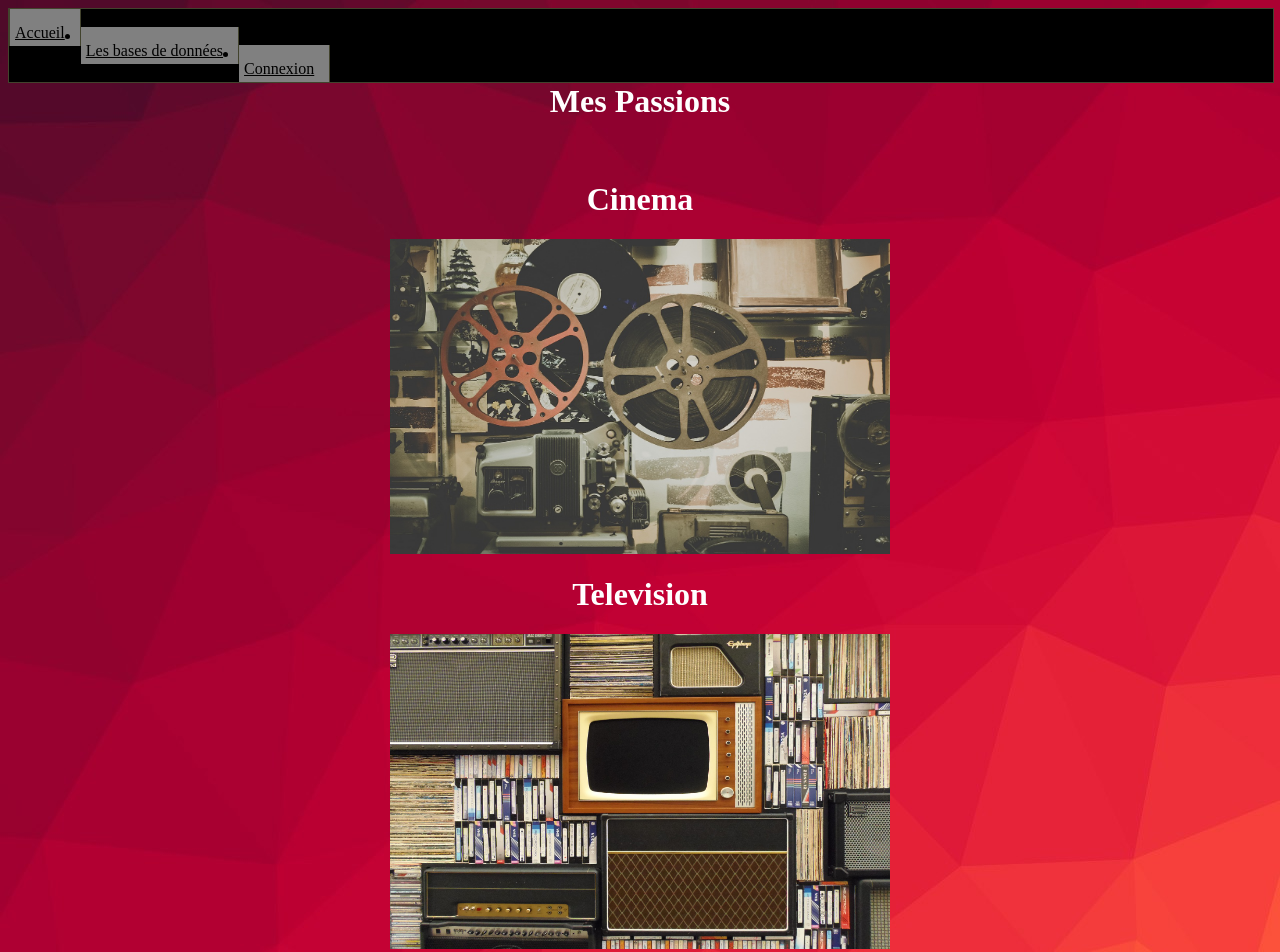
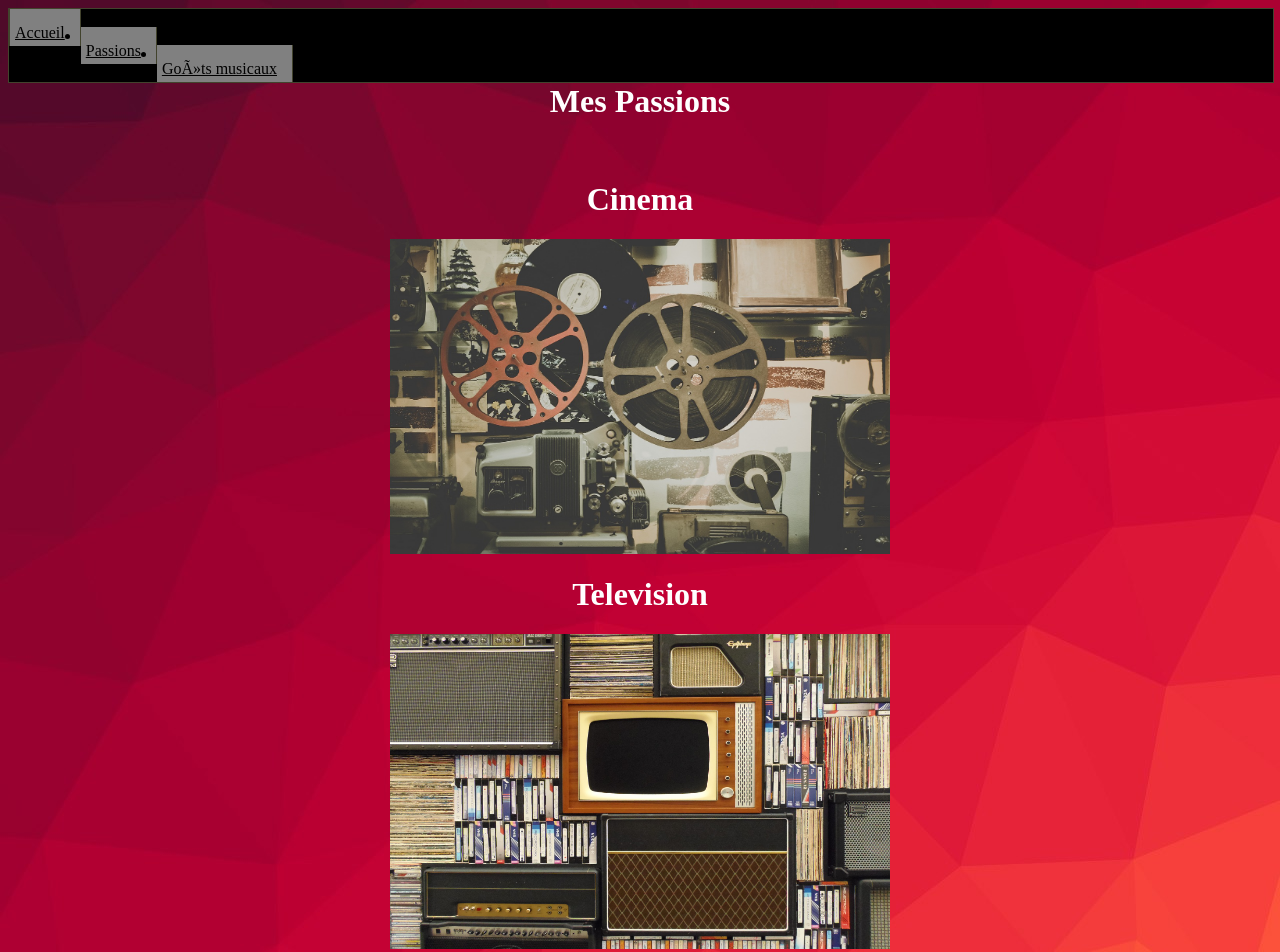
Before and after one commit to Epsilon11Delta/Epsilon11Delta.github.io, a plain HTML site: page origins/passions.html in a window 1280 px wide. Shown: the top 952 px of the page. Drawn offline with Linux system fonts and the light colour scheme.

```diff
--- a/origins/passions.html
+++ b/origins/passions.html
@@ -31,13 +31,13 @@
 }
  </style>
  <center>
- <title>SW NR CH</title>
+ <title>1ES - Mes Passions</title>
 </head>
 <body background="assets/bg.png">
 <ul id="nav">
    <li id="nav-home"><a href="page internet.html">Accueil</a></li>
-   <li id="nav-about"><a href="../Base de donn&eacute;es/site internet.html">Les bases de donn&eacute;es</a></li>
-   <li id="nav-archive"><a href="../Base de donn&eacute;es/connexion.php">Connexion</a></li>
+   <li id="nav-about"><a href="passions.html">Passions</a></li>
+   <li id="nav-archive"><a href="musique.html">Goûts musicaux</a></li>
 </ul>
 <br/>
 <h1 class="Style1">Mes Passions</h1>
```
Also changed, not shown: origins/musique.html (+3 -3 lines), origins/page internet.html (+2 -2 lines).
